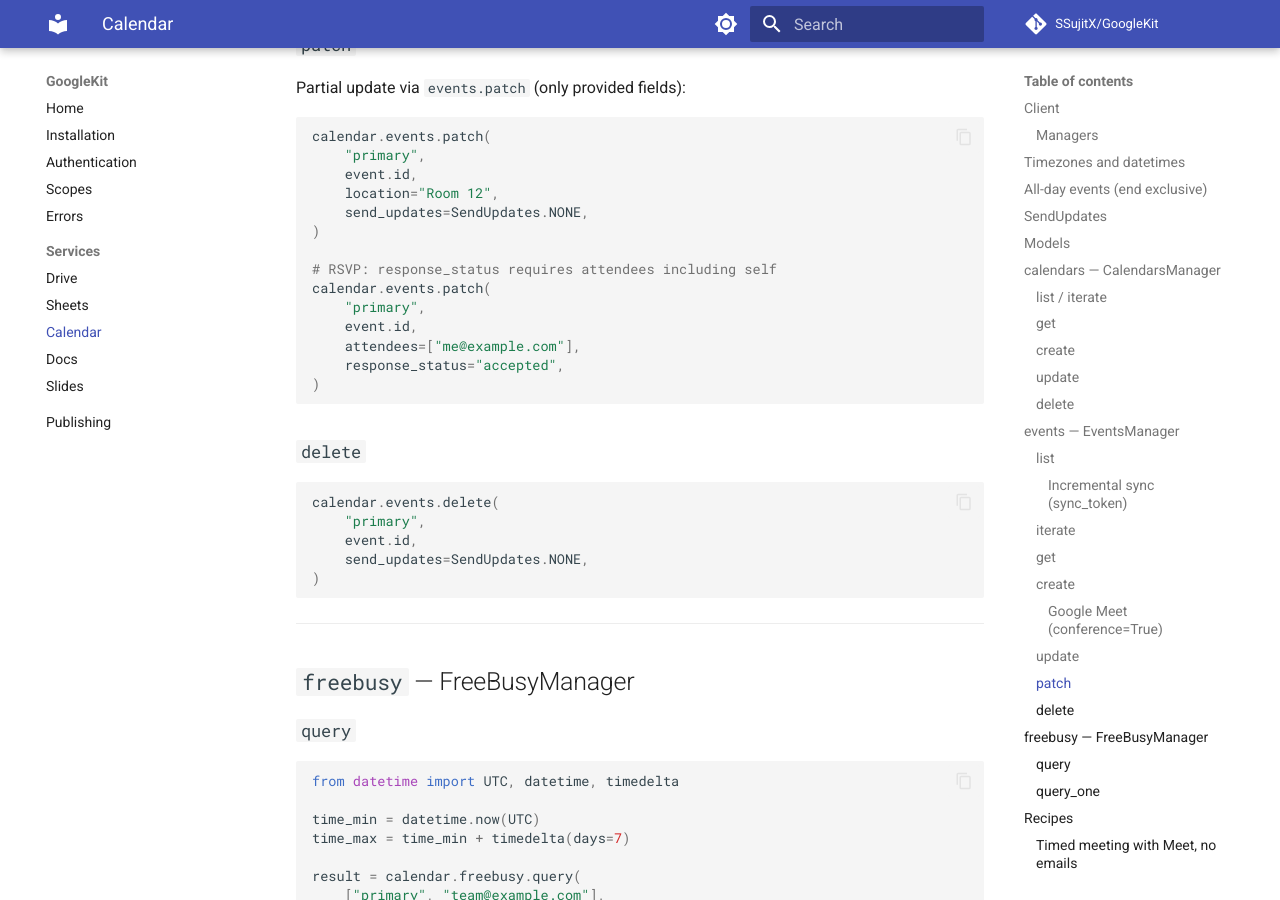
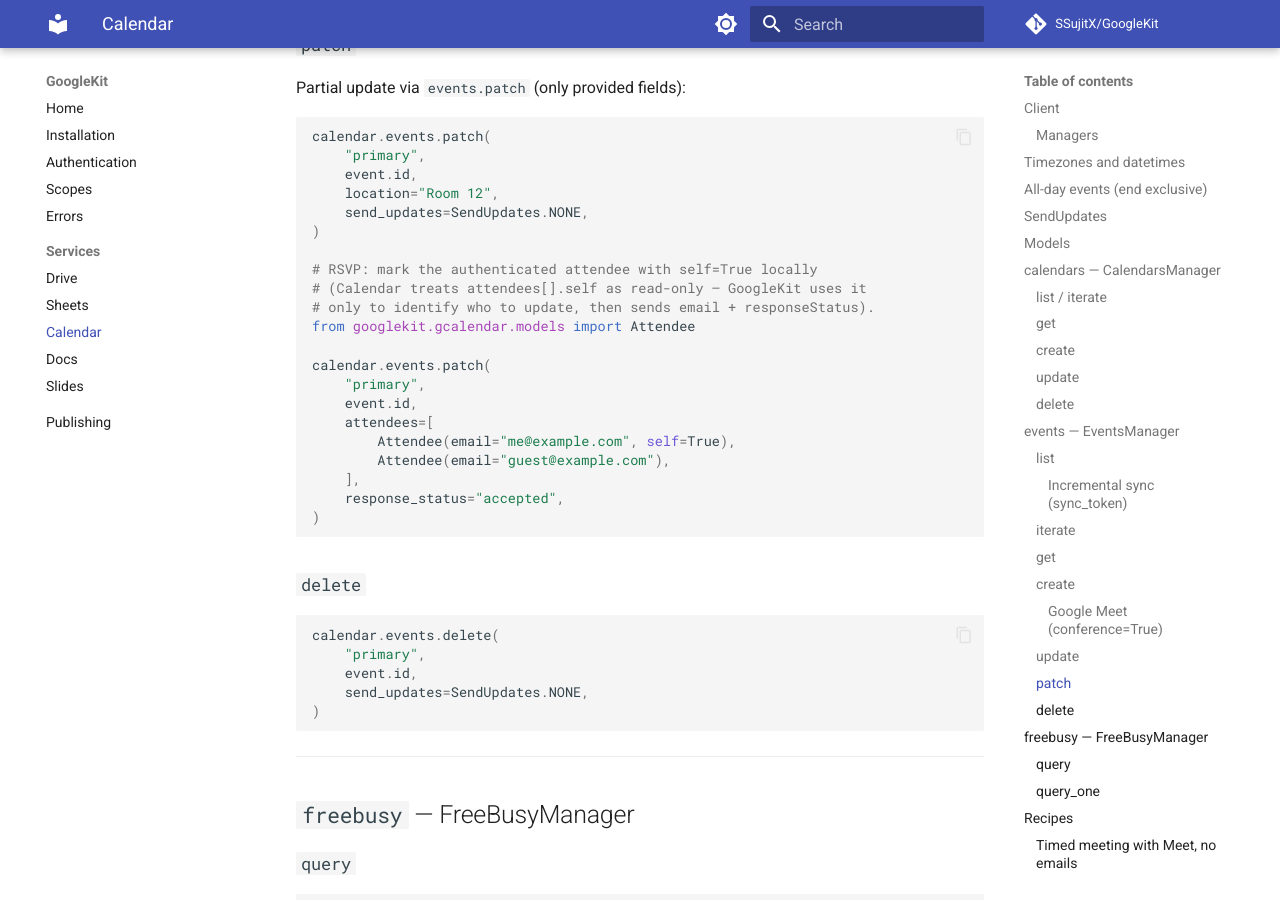
Before and after one commit to SSujitX/GoogleKit, an MkDocs documentation site: the page built from docs/calendar.md, in a window 1280 px wide and 900 px high, scrolled down 7669 px. Built offline with MkDocs 1.6.1 and Material for MkDocs 9.7.7, drawn with Linux system fonts in a browser that asks for light colours; comment, search, counter and statistics services are not loaded; some of the changed text lies outside the part shown.

Commit message:
docs: Update calendar documentation to clarify attendee handling in event patching, emphasizing the need for marking the authenticated attendee with self=True locally

````diff
--- a/docs/calendar.md
+++ b/docs/calendar.md
@@ -354,11 +354,18 @@ calendar.events.patch(
     send_updates=SendUpdates.NONE,
 )
 
-# RSVP: response_status requires attendees including self
+# RSVP: mark the authenticated attendee with self=True locally
+# (Calendar treats attendees[].self as read-only — GoogleKit uses it
+# only to identify who to update, then sends email + responseStatus).
+from googlekit.gcalendar.models import Attendee
+
 calendar.events.patch(
     "primary",
     event.id,
-    attendees=["me@example.com"],
+    attendees=[
+        Attendee(email="me@example.com", self=True),
+        Attendee(email="guest@example.com"),
+    ],
     response_status="accepted",
 )
 ```
@@ -519,7 +526,7 @@ calendar.calendars.update(cal.id, summary="On-call (legacy)")
 - **`order_by="startTime"`**: only with `single_events=True` (default).
 - **`SendUpdates` default `none`**: set `ALL` when you intentionally notify guests.
 - **Meet**: `conference=True` requires write access; link is on `event.hangout_link` after create/update/patch.
-- **`patch` + `response_status`**: must pass `attendees` (including self) or validation fails.
+- **`patch` + `response_status`**: pass `attendees` with one entry marked `self=True` (local flag only). GoogleKit sets `attendeesOmitted` on the event body and does **not** send read-only `self`/`organizer` fields.
 - **Primary calendar**: cannot `calendars.delete("primary")`.
 - **Windows timezones**: install `tzdata` for IANA `ZoneInfo` names.
 - **Scopes**: events-only scopes are not enough for calendar list CRUD + freebusy; use the presets below.
````
